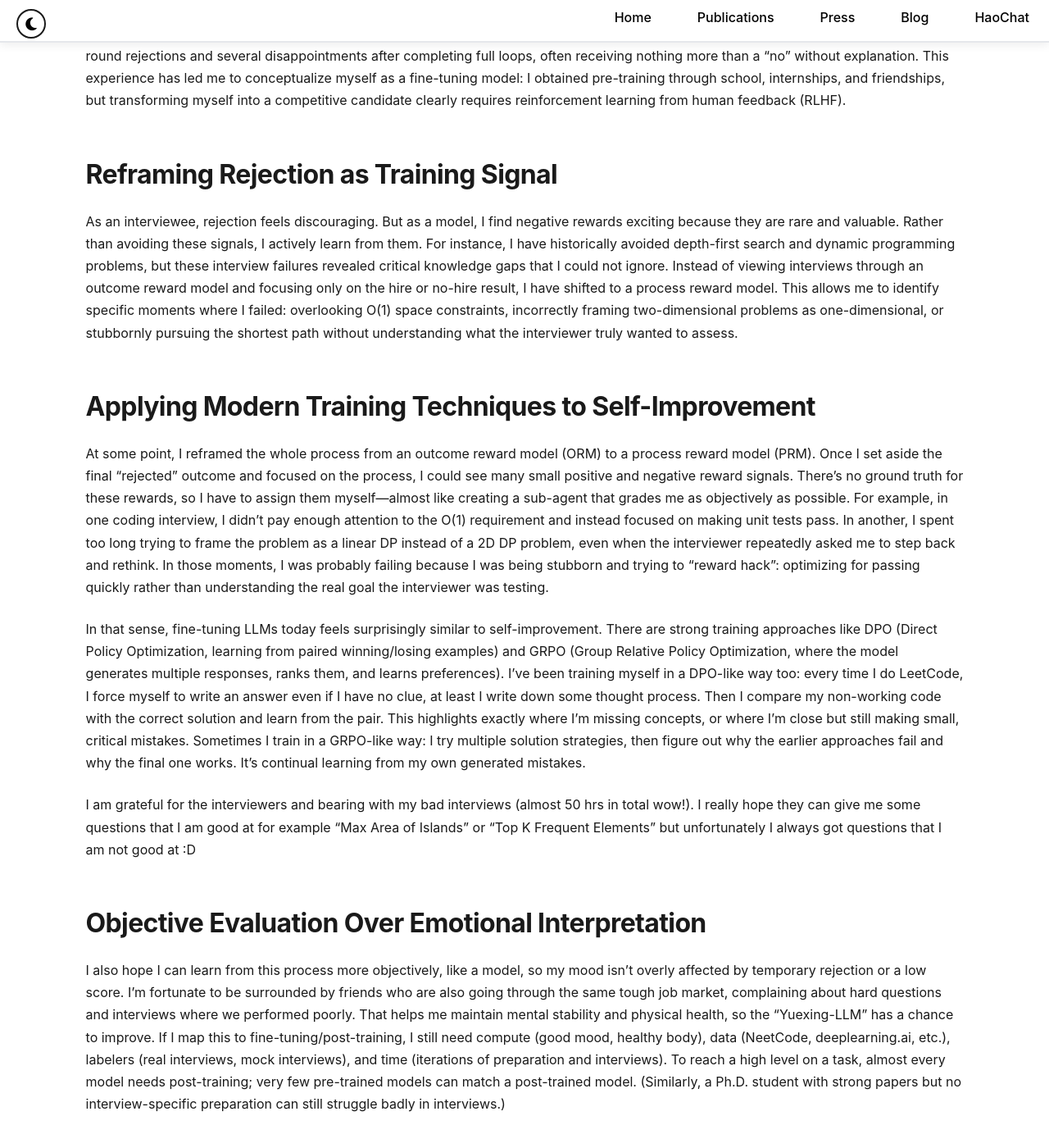
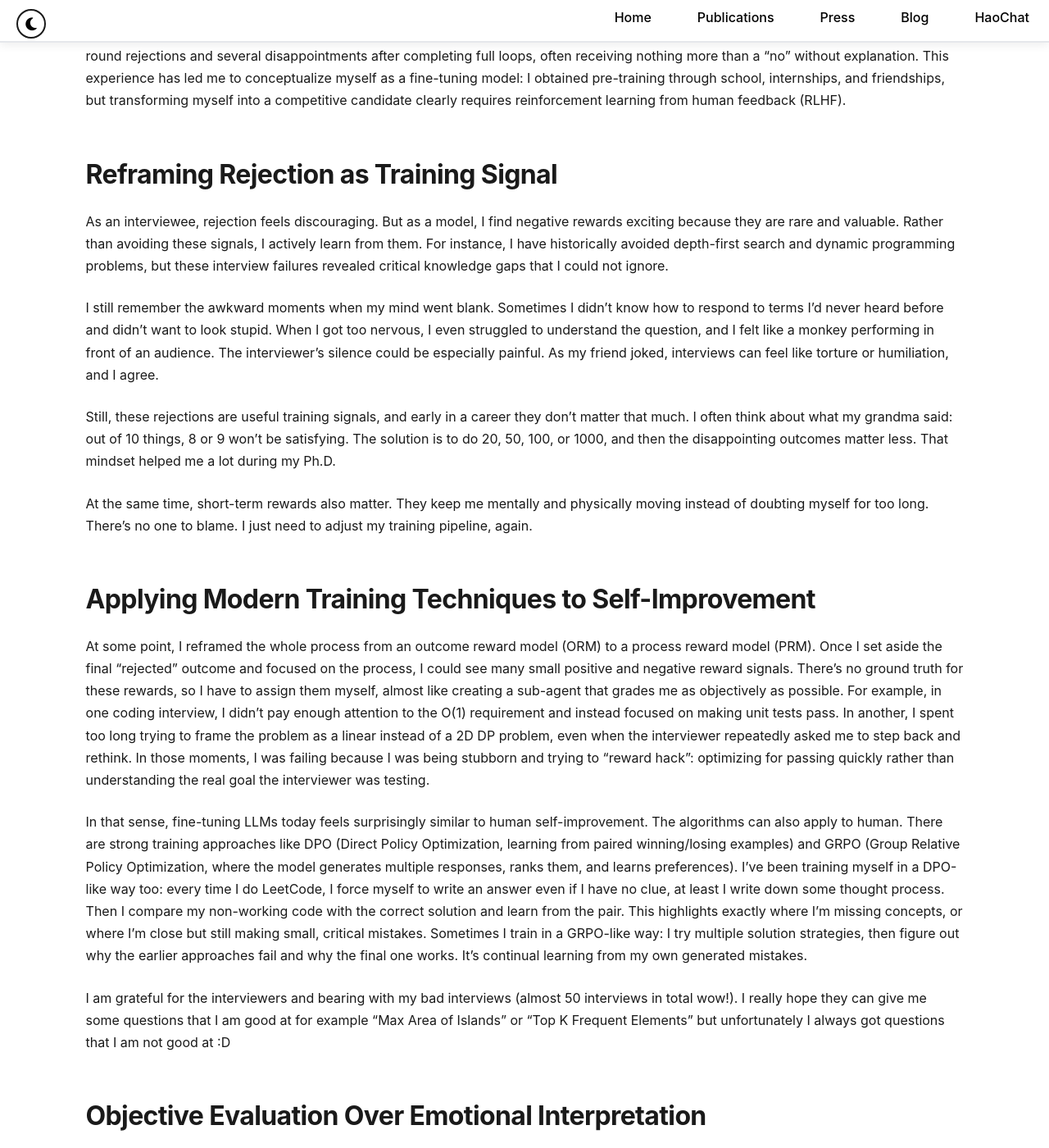
Before and after one commit to YuexingHao/Yuexing-Hao, a Jekyll site: the page built from _posts/2026-03-25-train-myself-through-fine-tuning.md, in a window 1280 px wide and 1400 px high, scrolled down 726 px. Shown: the whole window at 82% size. Built offline with Jekyll 4.4.1, drawn with Linux system fonts in a browser that asks for light colours; a style sheet for code colours, icons or effects is not loaded; some of the changed text lies outside the part shown.

Commit message:
Update fine-tuning blog post: expand interview reflection and wording
Made-with: Cursor

```diff
--- a/_posts/2026-03-25-train-myself-through-fine-tuning.md
+++ b/_posts/2026-03-25-train-myself-through-fine-tuning.md
@@ -13,20 +13,27 @@ These past months have been consumed by interview preparation, a process that is
 
 ## Reframing Rejection as Training Signal
 
-As an interviewee, rejection feels discouraging. But as a model, I find negative rewards exciting because they are rare and valuable. Rather than avoiding these signals, I actively learn from them. For instance, I have historically avoided depth-first search and dynamic programming problems, but these interview failures revealed critical knowledge gaps that I could not ignore. Instead of viewing interviews through an outcome reward model and focusing only on the hire or no-hire result, I have shifted to a process reward model. This allows me to identify specific moments where I failed: overlooking O(1) space constraints, incorrectly framing two-dimensional problems as one-dimensional, or stubbornly pursuing the shortest path without understanding what the interviewer truly wanted to assess.
+As an interviewee, rejection feels discouraging. But as a model, I find negative rewards exciting because they are rare and valuable. Rather than avoiding these signals, I actively learn from them. For instance, I have historically avoided depth-first search and dynamic programming problems, but these interview failures revealed critical knowledge gaps that I could not ignore.
+
+I still remember the awkward moments when my mind went blank. Sometimes I didn’t know how to respond to terms I’d never heard before and didn’t want to look stupid. When I got too nervous, I even struggled to understand the question, and I felt like a monkey performing in front of an audience. The interviewer’s silence could be especially painful. As my friend joked, interviews can feel like torture or humiliation, and I agree.
+
+Still, these rejections are useful training signals, and early in a career they don’t matter that much. I often think about what my grandma said: out of 10 things, 8 or 9 won’t be satisfying. The solution is to do 20, 50, 100, or 1000, and then the disappointing outcomes matter less. That mindset helped me a lot during my Ph.D.
+
+At the same time, short-term rewards also matter. They keep me mentally and physically moving instead of doubting myself for too long. There’s no one to blame. I just need to adjust my training pipeline, again.
 
 ## Applying Modern Training Techniques to Self-Improvement
 
-At some point, I reframed the whole process from an outcome reward model (ORM) to a process reward model (PRM). Once I set aside the final “rejected” outcome and focused on the process, I could see many small positive and negative reward signals. There’s no ground truth for these rewards, so I have to assign them myself—almost like creating a sub-agent that grades me as objectively as possible. For example, in one coding interview, I didn’t pay enough attention to the O(1) requirement and instead focused on making unit tests pass. In another, I spent too long trying to frame the problem as a linear DP instead of a 2D DP problem, even when the interviewer repeatedly asked me to step back and rethink. In those moments, I was probably failing because I was being stubborn and trying to “reward hack”: optimizing for passing quickly rather than understanding the real goal the interviewer was testing.
+At some point, I reframed the whole process from an outcome reward model (ORM) to a process reward model (PRM). Once I set aside the final “rejected” outcome and focused on the process, I could see many small positive and negative reward signals. There’s no ground truth for these rewards, so I have to assign them myself, almost like creating a sub-agent that grades me as objectively as possible. For example, in one coding interview, I didn’t pay enough attention to the O(1) requirement and instead focused on making unit tests pass. In another, I spent too long trying to frame the problem as a linear instead of a 2D DP problem, even when the interviewer repeatedly asked me to step back and rethink. In those moments, I was failing because I was being stubborn and trying to “reward hack”: optimizing for passing quickly rather than understanding the real goal the interviewer was testing.
 
-In that sense, fine-tuning LLMs today feels surprisingly similar to self-improvement. There are strong training approaches like DPO (Direct Policy Optimization, learning from paired winning/losing examples) and GRPO (Group Relative Policy Optimization, where the model generates multiple responses, ranks them, and learns preferences). I’ve been training myself in a DPO-like way too: every time I do LeetCode, I force myself to write an answer even if I have no clue, at least I write down some thought process. Then I compare my non-working code with the correct solution and learn from the pair. This highlights exactly where I’m missing concepts, or where I’m close but still making small, critical mistakes. Sometimes I train in a GRPO-like way: I try multiple solution strategies, then figure out why the earlier approaches fail and why the final one works. It’s continual learning from my own generated mistakes.
+In that sense, fine-tuning LLMs today feels surprisingly similar to human self-improvement. The algorithms can also apply to human. There are strong training approaches like DPO (Direct Policy Optimization, learning from paired winning/losing examples) and GRPO (Group Relative Policy Optimization, where the model generates multiple responses, ranks them, and learns preferences). I’ve been training myself in a DPO-like way too: every time I do LeetCode, I force myself to write an answer even if I have no clue, at least I write down some thought process. Then I compare my non-working code with the correct solution and learn from the pair. This highlights exactly where I’m missing concepts, or where I’m close but still making small, critical mistakes. Sometimes I train in a GRPO-like way: I try multiple solution strategies, then figure out why the earlier approaches fail and why the final one works. It’s continual learning from my own generated mistakes.
 
-
-I am grateful for the interviewers and bearing with my bad interviews (almost 50 hrs in total wow!). I really hope they can give me some questions that I am good at for example "Max Area of Islands" or "Top K Frequent Elements" but unfortunately I always got questions that I am not good at :D
+I am grateful for the interviewers and bearing with my bad interviews (almost 50 interviews in total wow!). I really hope they can give me some questions that I am good at for example "Max Area of Islands" or "Top K Frequent Elements" but unfortunately I always got questions that I am not good at :D
 
 ## Objective Evaluation Over Emotional Interpretation
 
-I also hope I can learn from this process more objectively, like a model, so my mood isn’t overly affected by temporary rejection or a low score. I’m fortunate to be surrounded by friends who are also going through the same tough job market, complaining about hard questions and interviews where we performed poorly. That helps me maintain mental stability and physical health, so the “Yuexing-LLM” has a chance to improve. If I map this to fine-tuning/post-training, I still need compute (good mood, healthy body), data (NeetCode, deeplearning.ai, etc.), labelers (real interviews, mock interviews), and time (iterations of preparation and interviews). To reach a high level on a task, almost every model needs post-training; very few pre-trained models can match a post-trained model. (Similarly, a Ph.D. student with strong papers but no interview-specific preparation can still struggle badly in interviews.)
+I also hope I can learn from this process more objectively, like a model, so my mood isn’t overly affected by temporary rejection or a low score. I’m fortunate to be surrounded by friends who are also going through the same tough job market, complaining about hard questions and interviews where we performed poorly. That helps me maintain mental stability and physical health, so the “Yuexing-LLM” has a chance to improve.
+
+If I map this to fine-tuning/post-training, I still need compute (good mood, healthy body), data (NeetCode, deeplearning.ai, etc.), labelers (real interviews, mock interviews), and time (iterations of preparation and interviews). To reach a high level on a task, almost every model needs post-training; very few pre-trained models can match a post-trained model. (Similarly, a Ph.D. student with strong papers but no interview-specific preparation can still struggle badly in interviews.)
 
 ## The Power of Objective Metrics
 
```
Also changed, not shown: other parts of _posts/2026-03-25-train-myself-through-fine-tuning.md (+1 -1 lines).
